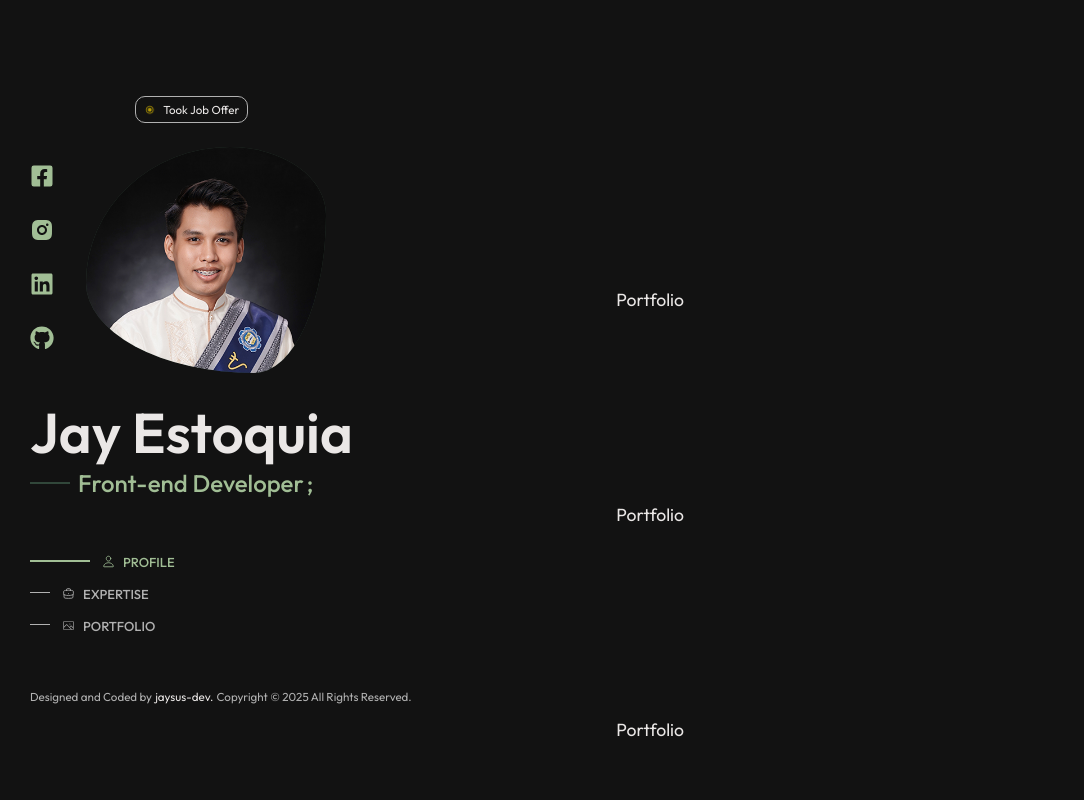
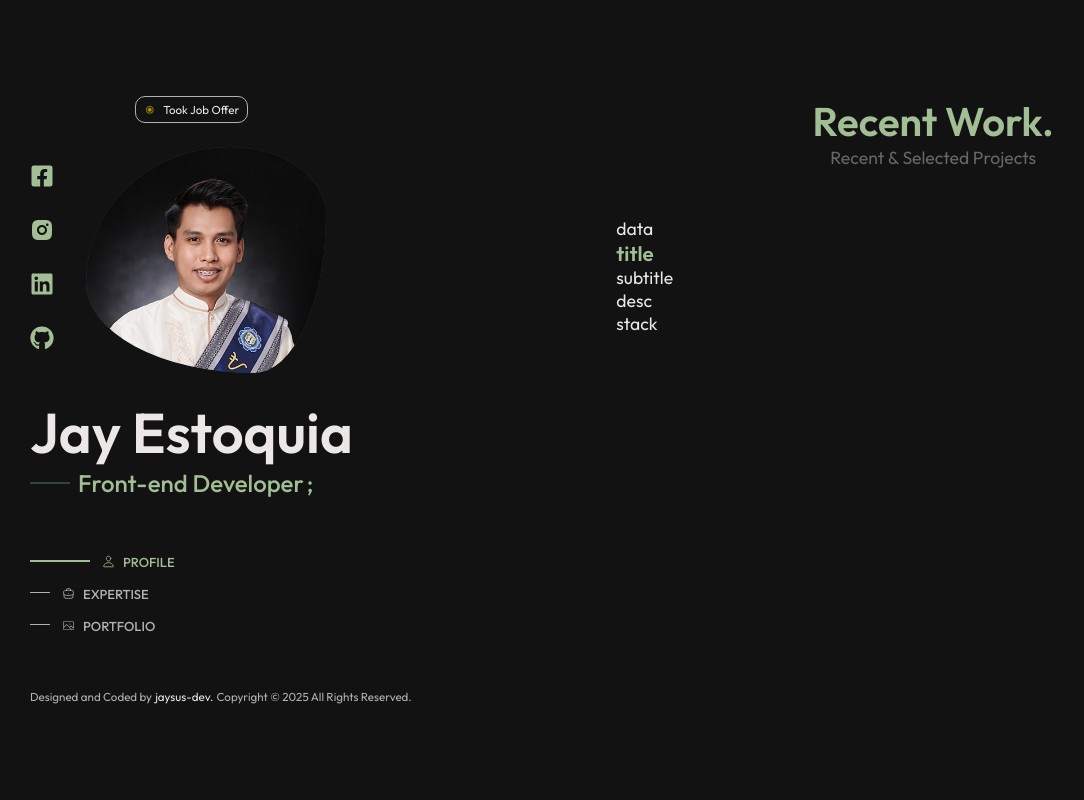
Before and after one commit to Jaysus-dev/jaysus-dev-portfoliov2, a React (Vite) app: page /portfolio in a window 1280 px wide. Shown: the top 800 px of the page, without its empty margins (0-1084 px from the left). Built offline with nearby package versions, Linux system fonts and the light colour scheme.

Commit message:
fixed cert modal

```diff
--- a/index.html
+++ b/index.html
@@ -2,7 +2,7 @@
 <html lang="en">
   <head>
     <meta charset="UTF-8" />
-    <link rel="icon" type="image/svg+xml" href="/vite.svg" />
+    <link rel="icon" type="image/svg+xml" href="/src/assets/img/devlogo.png" />
     <meta name="viewport" content="width=device-width, initial-scale=1.0" />
     <title>Jay Estoquia</title>
   </head>
--- a/src/components/Main/Expertise/Contributions/Github.css
+++ b/src/components/Main/Expertise/Contributions/Github.css
@@ -63,6 +63,7 @@
   font-size: var(--smaller-font-size);
 }
 .contributions__wrapper > p {
+  font-size: var(--tiny-font-size);
   color: var(--desc-color);
 }
 
--- a/src/components/Main/Expertise/CoursesCert/Courses.css
+++ b/src/components/Main/Expertise/CoursesCert/Courses.css
@@ -78,11 +78,9 @@
   display: flex;
   max-width: 90%;
   max-height: 90%;
-  overflow: auto;
   background-color: white;
   padding: 1rem;
   border-radius: 0.5rem;
-  overflow: auto;
 }
 .modal__image {
   width: 100%;
@@ -94,14 +92,21 @@
 
 .modal__close {
   position: absolute;
-  top: -0.25rem;
-  right: 0.2rem;
-  background: transparent;
-
-  font-size: 1.5rem;
+  top: -12px; /* Adjust this value to move the button above the card */
+  right: -12px; /* Adjust this value to move the button outside the card */
+  width: 25px; /* Size of the circle */
+  height: 25px; /* Size of the circle */
+  background: var(--desc-color); /* Background color of the circle */
+  border-radius: 50%; /* Makes it a circle */
   cursor: pointer;
+  display: flex; /* Use flexbox to center the icon */
+  align-items: center; /* Vertically center the icon */
+  justify-content: center; /* Horizontally center the icon */
+  border: none; /* Remove default button border */
+  padding: 0; /* Remove default button padding */
+  font-size: 1.2rem; /* Adjust the size of the "X" icon */
+  box-shadow: 0 2px 5px rgba(0, 0, 0, 0.2); /* Optional: Add a shadow for better visibility */
 }
-
 .modal__close:hover {
   color: var(--title-color);
 }
--- a/src/components/Main/Portfolio/Portfolio.jsx
+++ b/src/components/Main/Portfolio/Portfolio.jsx
@@ -1,17 +1,11 @@
 import React from "react";
+import Projects from "./Projects/Projects";
 
 function Portfolio() {
   return (
-    <div className="section">
-      <div className="section">Portfolio</div>
-      <div className="section">Portfolio</div>
-      <div className="section">Portfolio</div>
-      <div className="section">Portfolio</div>
-      <div className="section">Portfolio</div>
-      <div className="section">Portfolio</div>
-      <div>Portfolio</div>
-      <div>Portfolio</div>
-    </div>
+    <>
+      <Projects />
+    </>
   );
 }
 
--- /dev/null
+++ b/src/components/Main/Portfolio/Projects/Projects.jsx
@@ -0,0 +1,28 @@
+import React from "react";
+
+function Projects() {
+  return (
+    <div className="project">
+      <h2 className="section__title">Recent Work.</h2>
+      <span className="section__subtitle">Recent & Selected Projects</span>
+      <div className="project__container">
+        <div className="project__wrapper">
+          <div className="project__content grid">
+            <div className="project__data">
+              data
+              <img src="" alt="" />
+              <div className="project__info">
+                <h3>title</h3>
+                <span>subtitle</span>
+                <p>desc</p>
+                <p>stack</p>
+              </div>
+            </div>
+          </div>
+        </div>
+      </div>
+    </div>
+  );
+}
+
+export default Projects;
```
Also changed, not shown: src/assets/img/devlogo.png (added), src/components/Main/Portfolio/Projects/Projects.css (added).
